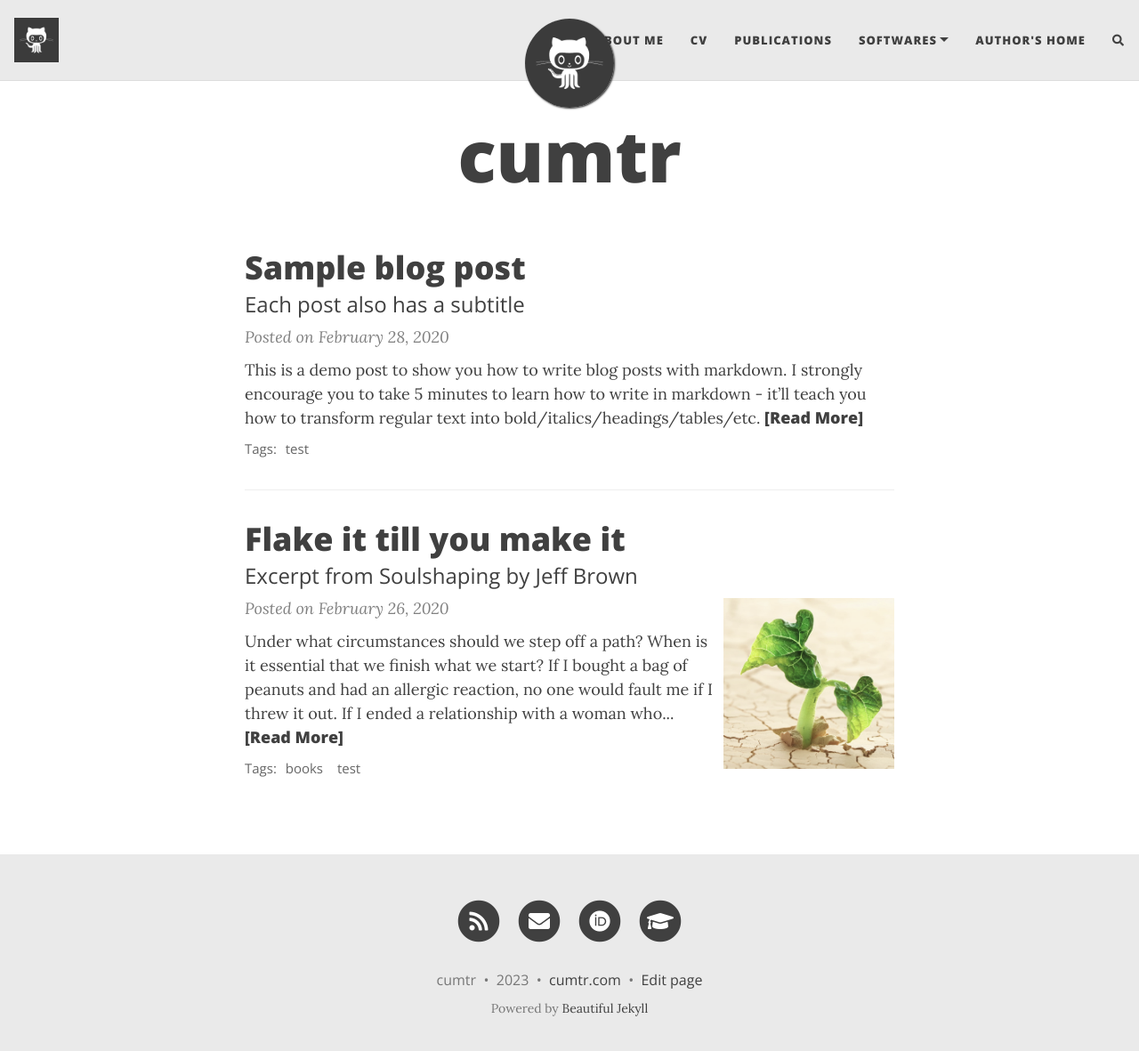
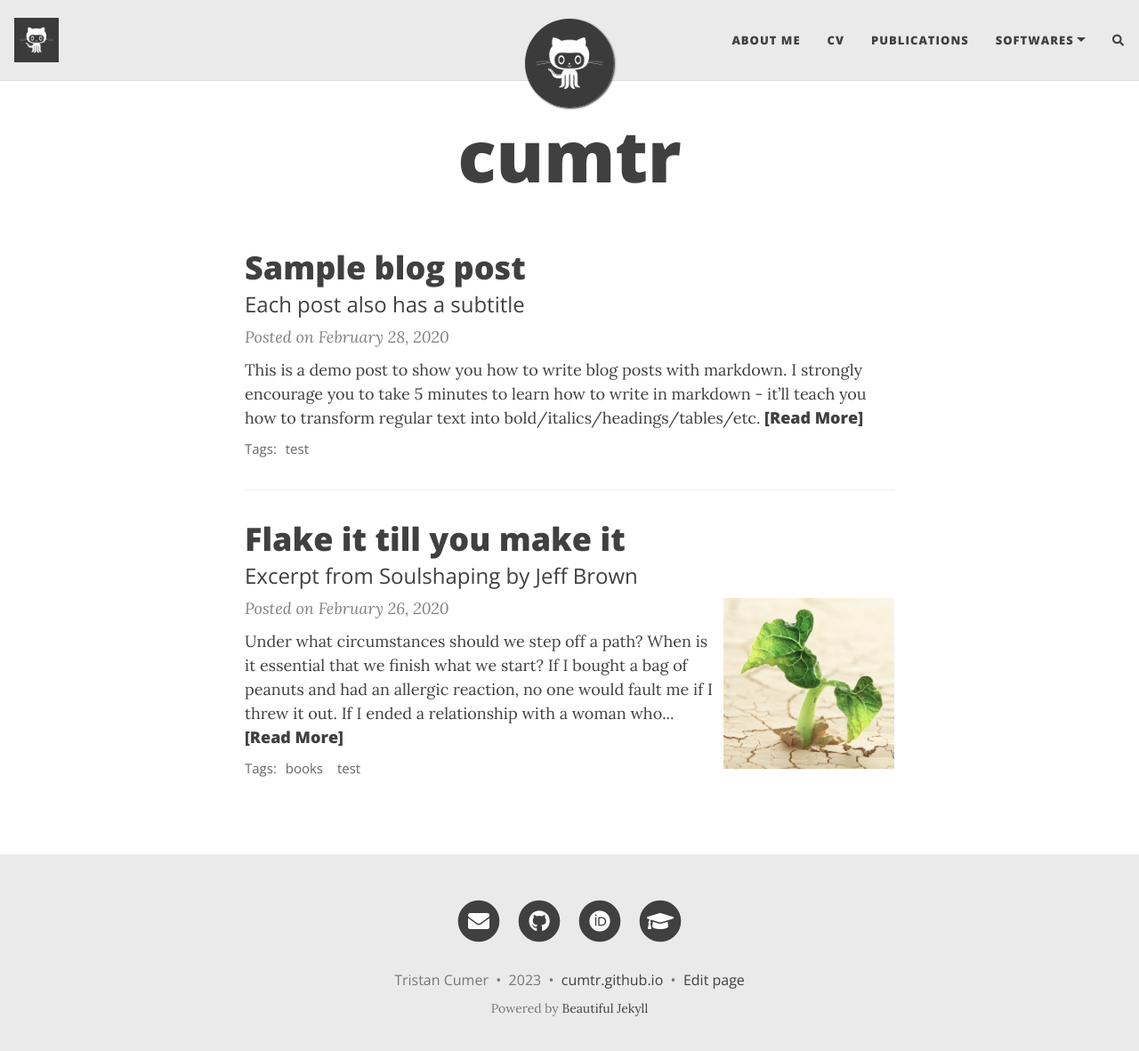
Before and after one commit to cumtr/cumtr.github.io, a Jekyll site: the page built from index.html, in a window 1280 px wide and 1194 px high. Shown: the top 1181 px of the window at 89% size. Built offline with Jekyll 4.4.1, drawn with Linux system fonts in a browser that asks for light colours; nearby versions of some CDN libraries; the list of posts is cut into pages by our own code; comment, search, counter and statistics services are not loaded; some of the changed lines change nothing that is shown.

Commit message:
Update _config.yml

```diff
--- a/_config.yml
+++ b/_config.yml
@@ -10,10 +10,10 @@
 ############################
 
 # Name of website
-title: Tristan CUMER
+title: Tristan Cumer
 
 # Your name to show in the footer
-author: cumtr
+author: Tristan Cumer
 
 ###############################################
 # --- List of links in the navigation bar --- #
@@ -24,9 +24,9 @@
   CV: "aboutme"
   Publications: "aboutme"
   Softwares:
-    - Beautiful Jekyll: "https://beautifuljekyll.com"
-    - Learn markdown: "https://www.markdowntutorial.com/"
-  Author's home: "https://deanattali.com"
+    - BAdabouM: "https://github.com/cumtr/BAdabouM"
+    - ProcessMyRADs: "https://github.com/cumtr/PmR"
+  # Author's home: "https://deanattali.com"
 
 ################
 # --- Logo --- #
@@ -51,10 +51,12 @@
 # Select the social network links that you want to show in the footer.
 # Uncomment the links you want to show and add your information to each one.
 social-network-links:
-  email: "someone@example.com"
-  rss: true  # remove this line if you don't want to show an RSS link at the bottom
+  email: "t.cumer.sci@gmail.com"
+  github: cumtr
+  ORCID: your ORCID ID
+  google-scholar: your google scholar
+# rss: true  # remove this line if you don't want to show an RSS link at the bottom
 #  facebook: deanattali
-#  github: daattali
 #  twitter: daattali
 #  patreon: DeanAttali
 #  youtube: c/daattali
@@ -73,15 +75,13 @@
 #  telegram: yourname
 #  calendly: yourname
 #  mastodon: instance.url/@username
-  ORCID: your ORCID ID
-  google-scholar: your google scholar
 #  discord: invite/invite_code or users/userid
 #  kaggle: yourname
 #  hackerrank: yourname
 
 # If you want your website to generate an RSS feed, provide a description
 # The URL for the feed will be https://<your_website>/feed.xml
-rss-description: This website is a virtual proof that I'm awesome
+# rss-description: This website is a virtual proof that I'm awesome
 
 ###########################
 # --- General options --- #
@@ -96,7 +96,7 @@
 
 # How to display the link to your website in the footer
 # Remove this if you don't want a link in the footer
-url-pretty: "cumtr.com"
+url-pretty: "cumtr.github.io"
 
 # Excerpt word length - Truncate the excerpt of each post on the feed page to the specified number of words
 excerpt_length: 50
@@ -116,7 +116,7 @@
 # Allow sub-menu items (second-level navigation menu items) to be longer than the top-level menu
 # If this setting is off, then long sub-menu words might get cut off
 # See https://github.com/daattali/beautiful-jekyll/issues/765 to understand the issue this setting can solve
-navbar-var-length: false
+navbar-var-length: true
 
 # The keywords to associate with your website, for SEO purposes
 #keywords: "my,list,of,keywords"
```
